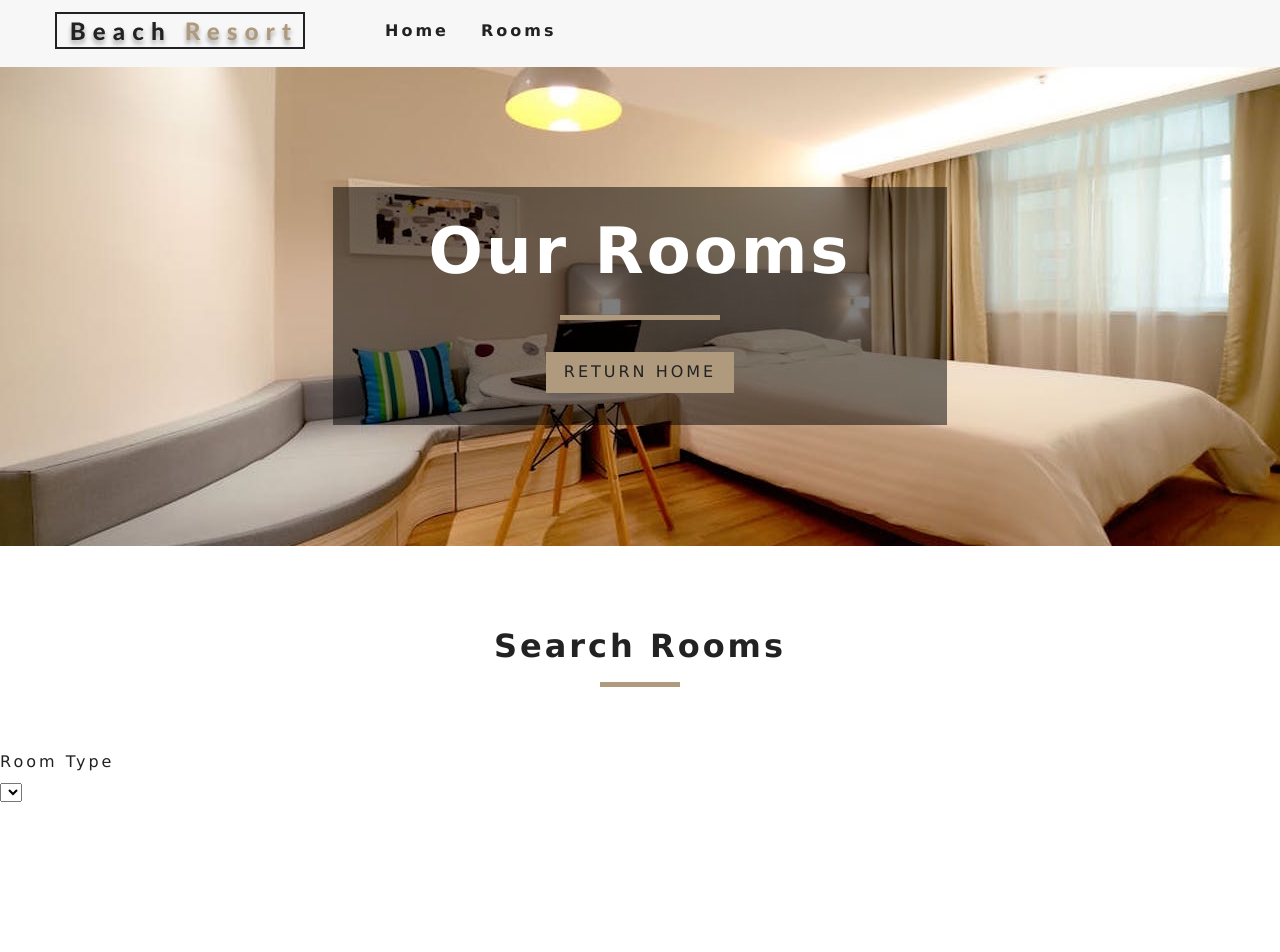
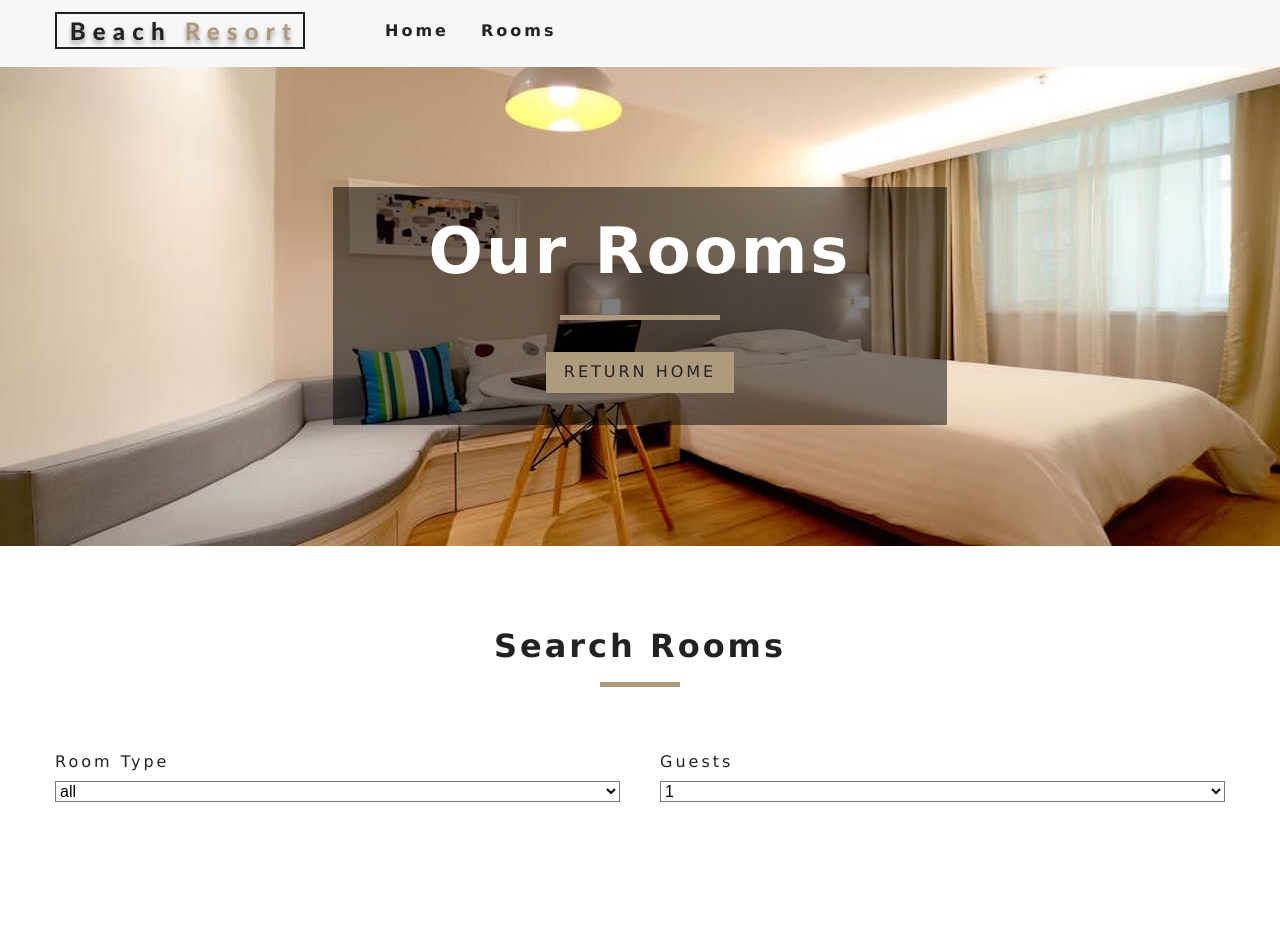
Before and after one commit to BinhNguyen3790/beach-resort, a React (Create React App) app: page /rooms in a window 1280 px wide. Shown: the top 952 px of the page. Built offline with nearby package versions, Linux system fonts and the light colour scheme.

Commit message:
add select control

```diff
--- a/src/components/RoomsFilter.js
+++ b/src/components/RoomsFilter.js
@@ -3,23 +3,46 @@ import { useContext } from 'react';
 import { RoomContext } from '../context';
 import Title from '../components/Title';
 
-export default function RoomsFilter() {
+// get all unique values
+const getUnique = (items, value) => {
+  return [...new Set(items.map(item => item[value]))];
+}
+
+export default function RoomsFilter({rooms}) {
   const context = useContext(RoomContext);
   const { handleChange, type, capacity, price, minPrice, maxPrice, maxSize, minSize, breadfast, pets } = context;
+  // get unique types
+  let types = getUnique(rooms, "type");
+  // add all
+  types = ["all", ...types];
+  // map to jsx
+  types = types.map((item, index) => {
+    return <option value={item} key={index}>{item}</option>
+  })
+  let people = getUnique(rooms, "capacity");
+  people = people.map((item,index)=>{
+  return <option key={index} value={item}>{item}</option>
+  })
   return (
     <section className="filter-container">
       <Title title='search rooms' />
-      <form classsName='filter-form'>
-        {
-          // select type
+      <form className='filter-form'>
+          {/* select type */}
           <div className="form-group">
             <label htmlFor="type">Room Type</label>
-            <select name="type" id="type" value={type} className="form-cotrolle" onChange="handleChange">
-              <option value=""></option>
+            <select name="type" id="type" value={type} className="form-control" onChange={handleChange}>
+              {types}
             </select>
           </div>
-          // end select type
-        }
+          {/* end select type */}
+          {/* select Guest */}
+          <div className="form-group">
+            <label htmlFor="capacity">Guests</label>
+            <select name="capacity" id="capacity" value={capacity} className="form-control" onChange={handleChange}>
+              {people}
+            </select>
+          </div>
+          {/* end select Guest   */}
       </form>
     </section>
   )
--- a/src/context.js
+++ b/src/context.js
@@ -28,7 +28,7 @@ class RoomProvider extends Component {
     let rooms = this.formatData(items);
     let featuredRooms = rooms.filter(room => room.featured === true);
     let maxPrice = Math.max(...rooms.map(item => item.price));
-  let   maxSize = Math.max(...rooms.map(item => item.size));
+    let maxSize = Math.max(...rooms.map(item => item.size));
     this.setState({
       rooms,
       featuredRooms,
@@ -43,8 +43,8 @@ class RoomProvider extends Component {
   formatData(items) {
     let tempItems = items.map(item => {
       let id = item.sys.id;
-      let images = item.fields.images.map(image =>image.fields.file.url);
-      let room = {...item.fields, images, id};
+      let images = item.fields.images.map(image => image.fields.file.url);
+      let room = { ...item.fields, images, id };
       return room;
     });
     return tempItems;
@@ -57,19 +57,38 @@ class RoomProvider extends Component {
   }
 
   handleChange = (event) => {
-    const type = event.target.type;
+    const target = event.target;
+    const value = event.type === 'checkbox' ? target.checked : target.value;
     const name = event.target.name;
-    const value = event.target.value;
-    console.log(type, name, value);
+    this.setState({
+      [name]: value
+    },
+      this.filterRooms
+    )
   };
 
   filterRooms = () => {
-    console.log("Hello");
+    let { rooms, type, capacity, minSize, maxSize, breakfast, pets } = this.state;
+    // all the rooms
+    let tempRooms = [...rooms];
+    // transform value
+    capacity = parseInt(capacity);
+    // filter by type
+    if (type !== 'all') {
+      tempRooms = tempRooms.filter(room => room.type === type)
+    }
+    // filter by capacity
+    if(capacity !== 1) {
+      tempRooms = tempRooms.filter(room => room.capacity >= capacity)
+    }
+    this.setState({
+      sortedRooms: tempRooms
+    })
   }
 
   render() {
     return (
-      <RoomContext.Provider value={{...this.state, getRoom: this.getRoom, handleChange: this.handleChange}}>
+      <RoomContext.Provider value={{ ...this.state, getRoom: this.getRoom, handleChange: this.handleChange }}>
         {this.props.children}
       </RoomContext.Provider>
     )
@@ -82,9 +101,9 @@ export function withRoomConsumer(Component) {
   return function ConsumerWrapper(props) {
     return (
       <RoomConsumer>
-        {value => <Component {...props} context={value}/>}
+        {value => <Component {...props} context={value} />}
       </RoomConsumer>
     )
   }
 }
-export{RoomProvider, RoomConsumer, RoomContext};
+export { RoomProvider, RoomConsumer, RoomContext };
```
